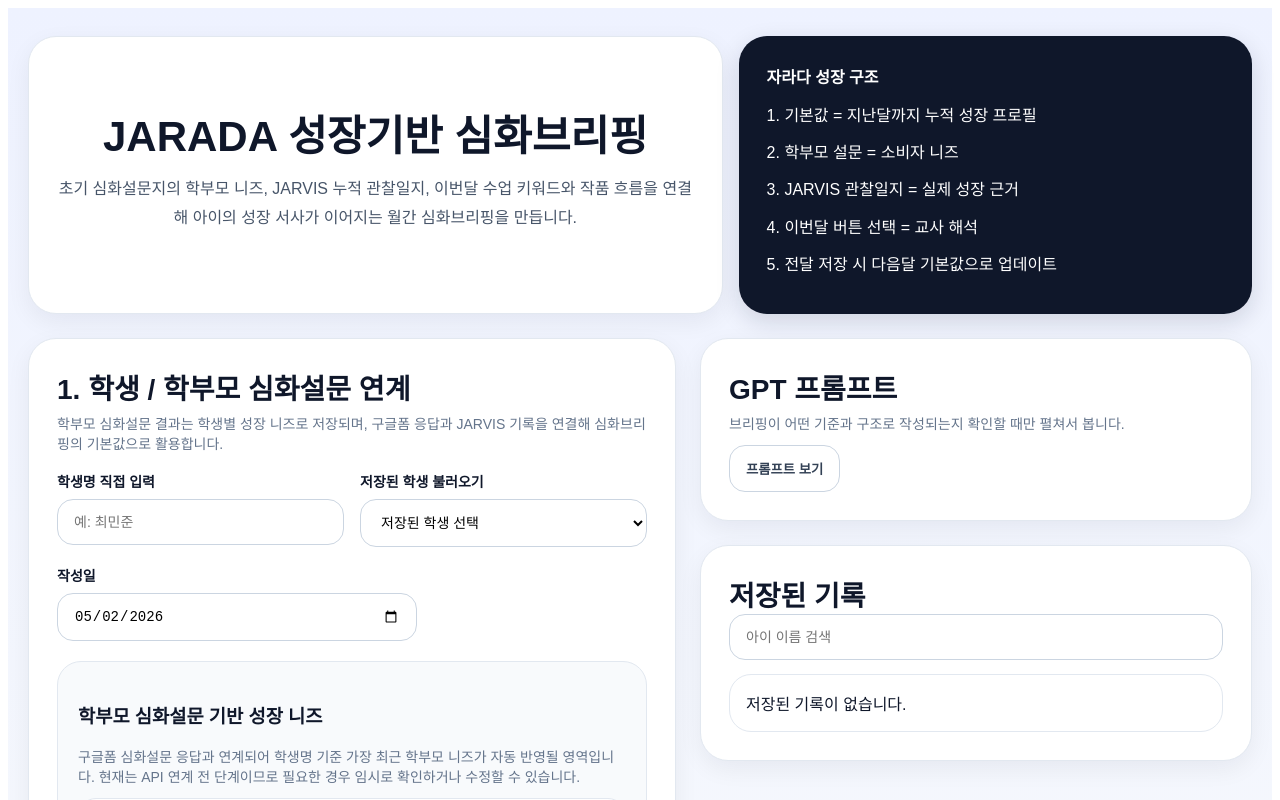
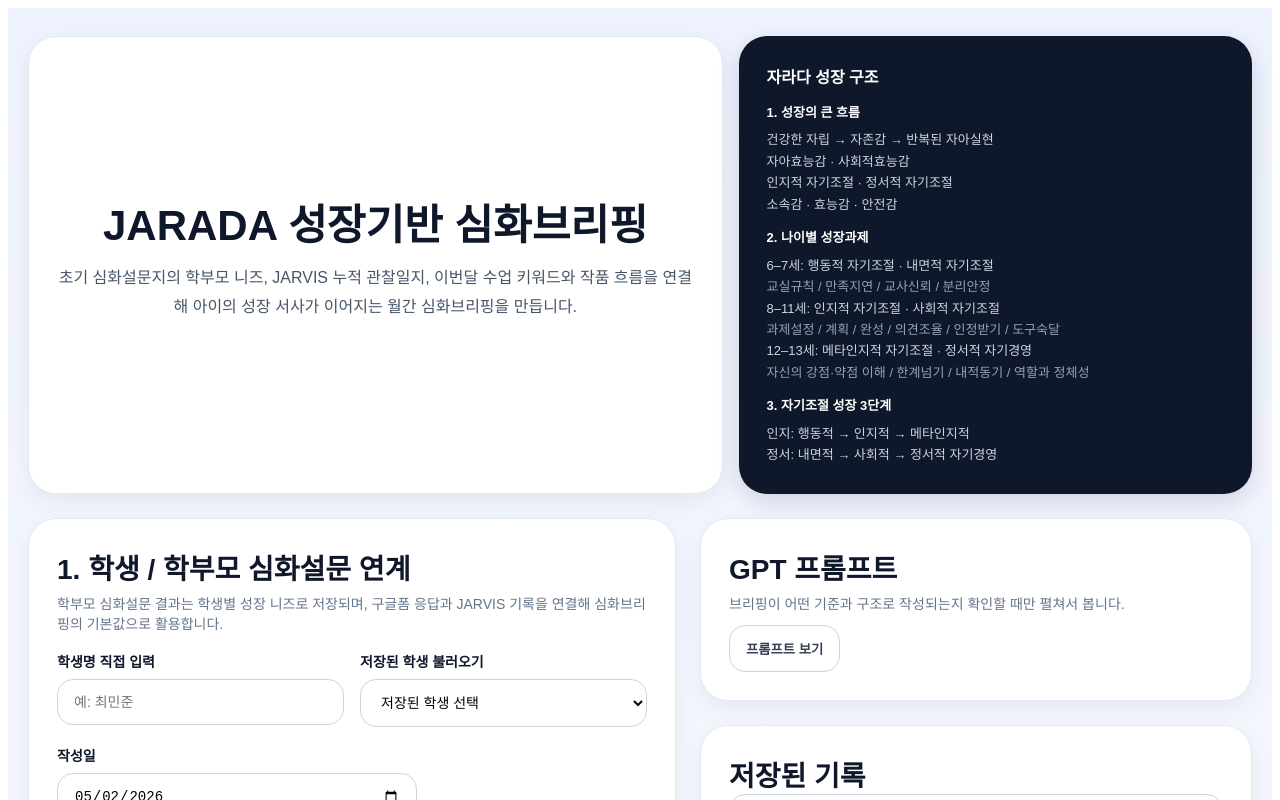
Before and after one commit to jaradaboys/jarada-briefing-2, a React (Vite) app: page / in a window 1280 px wide. Shown: the top 800 px of the page. Built offline with nearby package versions, Linux system fonts and the light colour scheme.

Commit message:
Update App.jsx

```diff
--- a/src/App.jsx
+++ b/src/App.jsx
@@ -2176,13 +2176,46 @@ alert(`${incoming.length}개의 JARVIS 관찰일지를 불러왔고, 기본값
 
           <div style={styles.darkCard}>
           <div style={{ fontWeight: 800, marginBottom: 14 }}>자라다 성장 구조</div>
-            <div style={{ display: "grid", gap: 10, lineHeight: 1.7 }}>
-              <div>1. 기본값 = 지난달까지 누적 성장 프로필</div>
-              <div>2. 학부모 설문 = 소비자 니즈</div>
-              <div>3. JARVIS 관찰일지 = 실제 성장 근거</div>
-              <div>4. 이번달 버튼 선택 = 교사 해석</div>
-              <div>5. 전달 저장 시 다음달 기본값으로 업데이트</div>
-            </div>
+          <div style={{ display: "grid", gap: 12, lineHeight: 1.65, fontSize: 13 }}>
+  <div>
+    <strong>1. 성장의 큰 흐름</strong>
+    <div style={{ marginTop: 6, color: "#cbd5e1" }}>
+      건강한 자립 → 자존감 → 반복된 자아실현
+      <br />
+      자아효능감 · 사회적효능감
+      <br />
+      인지적 자기조절 · 정서적 자기조절
+      <br />
+      소속감 · 효능감 · 안전감
+    </div>
+  </div>
+
+  <div>
+    <strong>2. 나이별 성장과제</strong>
+    <div style={{ marginTop: 6, color: "#cbd5e1" }}>
+      6–7세: 행동적 자기조절 · 내면적 자기조절
+      <br />
+      <span style={{ color: "#94a3b8" }}>교실규칙 / 만족지연 / 교사신뢰 / 분리안정</span>
+      <br />
+      8–11세: 인지적 자기조절 · 사회적 자기조절
+      <br />
+      <span style={{ color: "#94a3b8" }}>과제설정 / 계획 / 완성 / 의견조율 / 인정받기 / 도구숙달</span>
+      <br />
+      12–13세: 메타인지적 자기조절 · 정서적 자기경영
+      <br />
+      <span style={{ color: "#94a3b8" }}>자신의 강점·약점 이해 / 한계넘기 / 내적동기 / 역할과 정체성</span>
+    </div>
+  </div>
+
+  <div>
+    <strong>3. 자기조절 성장 3단계</strong>
+    <div style={{ marginTop: 6, color: "#cbd5e1" }}>
+      인지: 행동적 → 인지적 → 메타인지적
+      <br />
+      정서: 내면적 → 사회적 → 정서적 자기경영
+    </div>
+  </div>
+</div>
           </div>
         </div>
 
```
